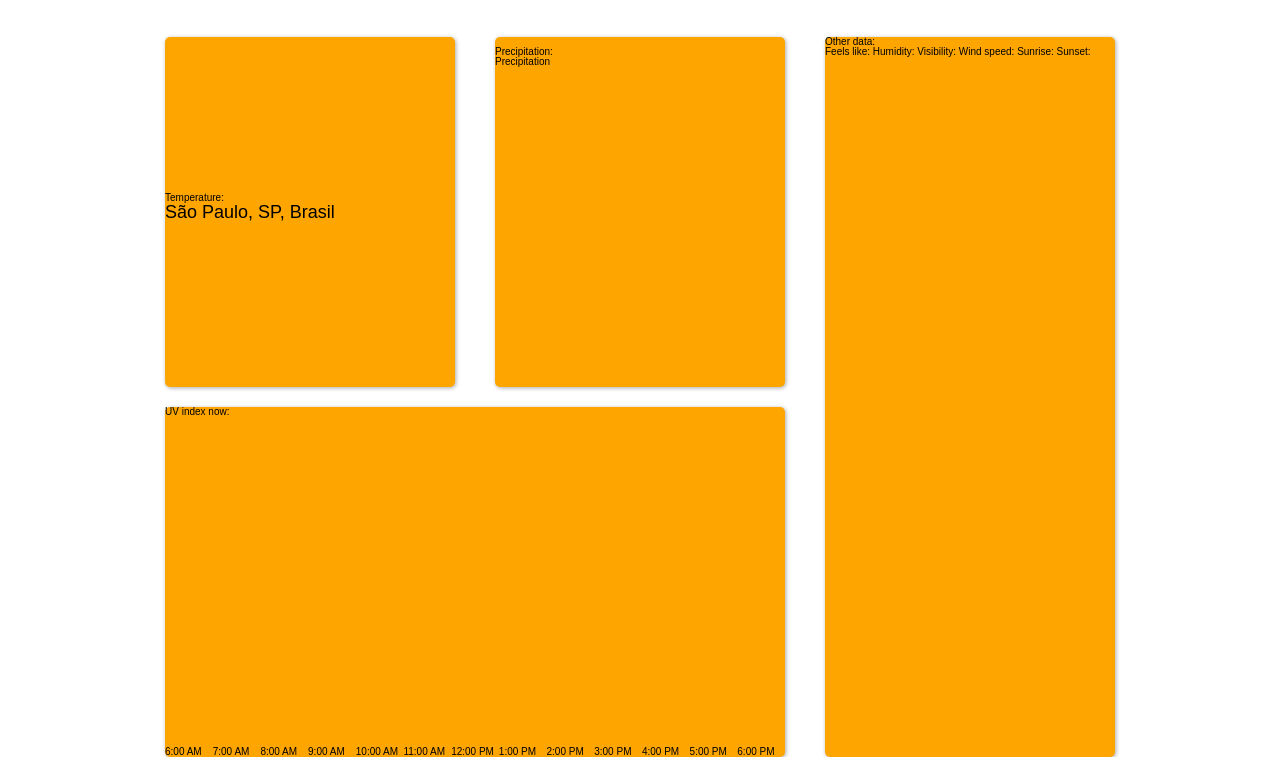
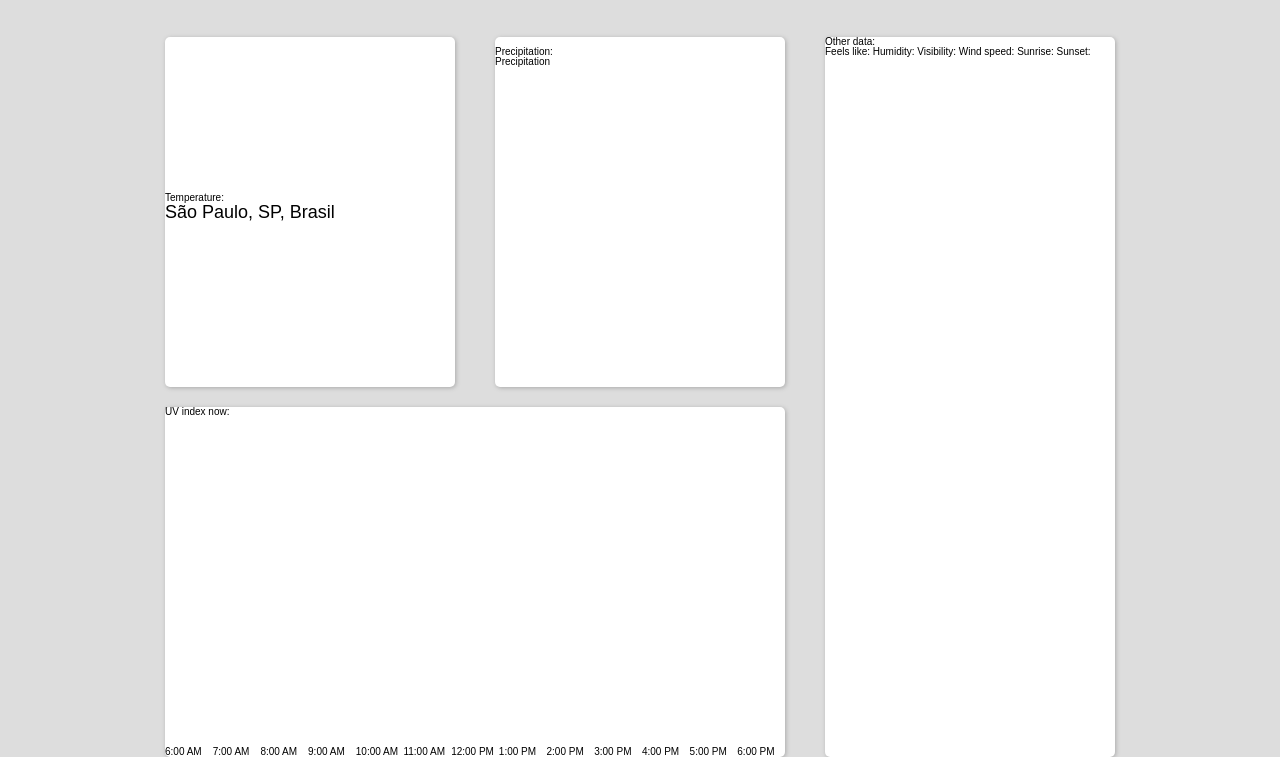
Before and after one commit to Rafael-Correzi/weather-app, a website built with webpack: page src/template.html in a window 1280 px wide. Shown: the part 123-880 px from the top of the page. Built offline with nearby package versions, Linux system fonts and the light colour scheme; no server answers; files whose address does not match are found by name.

Commit message:
Change background color

```diff
--- a/src/styles.css
+++ b/src/styles.css
@@ -106,6 +106,7 @@ body {
   height: 100vh;
   width: 100vw;
   margin: 0;
+  background-color: #ddd;
 }
 
 .background {
@@ -214,7 +215,7 @@ form {
 }
 
 article {
-  background-color: orange;
+  background-color: white;
   box-shadow: 1px 1px 4px #aaa;
   border-radius: 5px;
 }
```
